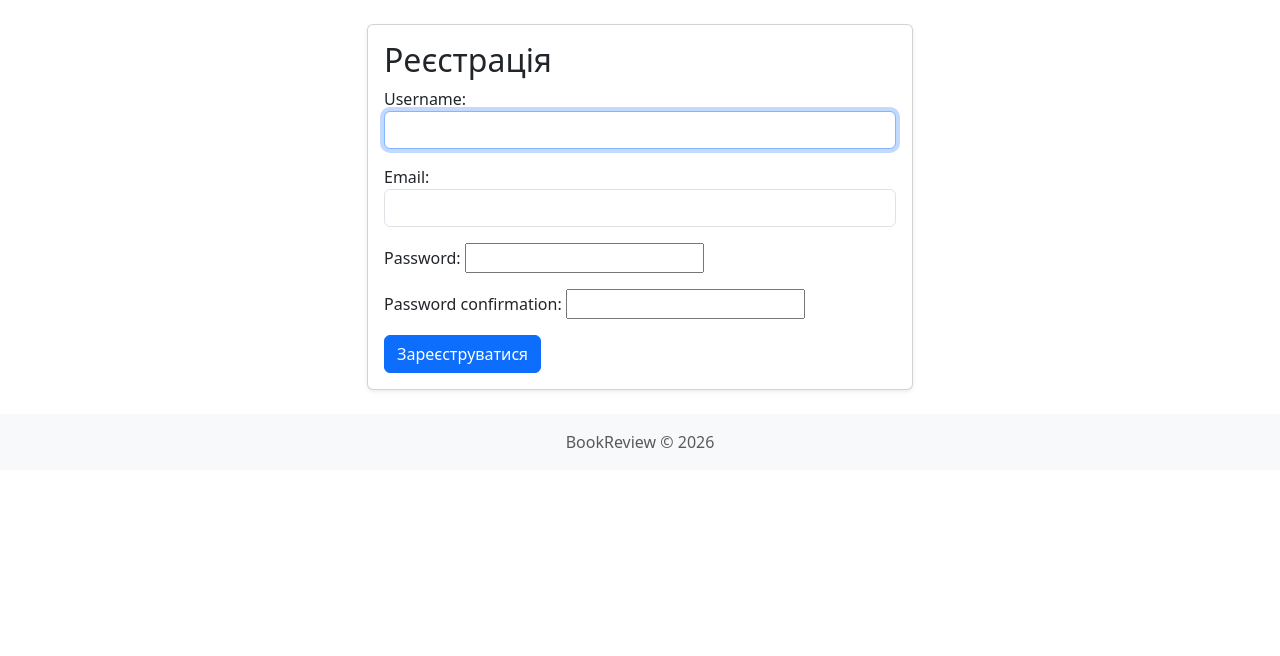
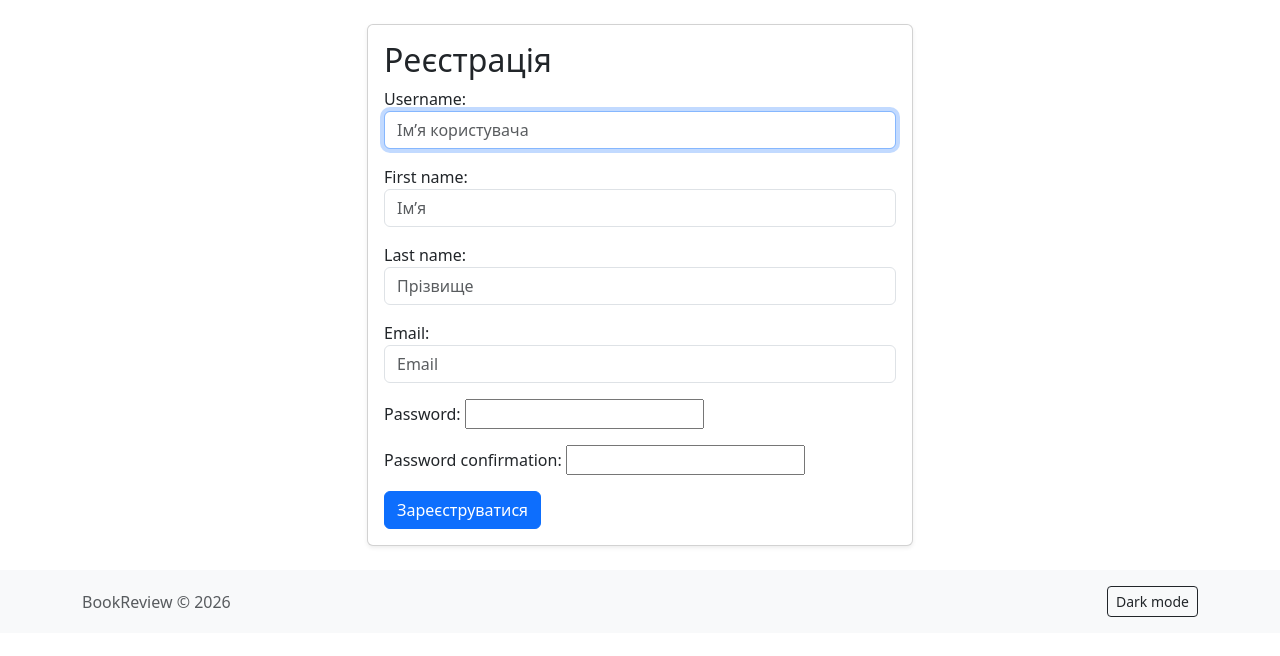
Before and after one commit to zhudim/Book_Reviews, a Django app: page /accounts/register/ in a window 1280 px wide. Shown: the part 56-712 px from the top of the page. Run offline with Django 5.2, Linux system fonts and the light colour scheme.

Commit message:
Commit 2: Applying fixes and bug squashing

```diff
--- a/templates/base.html
+++ b/templates/base.html
@@ -4,7 +4,9 @@
     <meta charset="utf-8">
     <meta name="viewport" content="width=device-width, initial-scale=1">
     <title>{% block title %}BookReview{% endblock %}</title>
+    {% load static %}
     <link href="https://cdn.jsdelivr.net/npm/bootstrap@5.3.2/dist/css/bootstrap.min.css" rel="stylesheet" crossorigin="anonymous">
+    <link href="{% static 'css/theme.css' %}" rel="stylesheet">
   </head>
   <body>
     <nav class="navbar navbar-expand-lg navbar-dark bg-dark">
@@ -42,8 +44,27 @@
       {% block content %}{% endblock %}
     </main>
     <footer class="bg-light py-3 mt-auto">
-      <div class="container text-center text-muted">BookReview &copy; 2026</div>
+      <div class="container d-flex flex-column flex-md-row justify-content-between align-items-center text-center text-md-start text-muted">
+        <span>BookReview &copy; 2026</span>
+        <button id="themeToggle" class="btn btn-sm btn-outline-dark mt-2 mt-md-0" type="button">Dark mode</button>
+      </div>
     </footer>
     <script src="https://cdn.jsdelivr.net/npm/bootstrap@5.3.2/dist/js/bootstrap.bundle.min.js" crossorigin="anonymous"></script>
+    <script>
+      const themeToggle = document.getElementById('themeToggle');
+      const currentTheme = localStorage.getItem('bookreview_theme') || 'light';
+      const updateTheme = (theme) => {
+        document.body.classList.toggle('theme-dark', theme === 'dark');
+        themeToggle.textContent = theme === 'dark' ? 'Light mode' : 'Dark mode';
+        themeToggle.classList.toggle('btn-outline-light', theme === 'dark');
+        themeToggle.classList.toggle('btn-outline-dark', theme === 'light');
+      };
+      updateTheme(currentTheme);
+      themeToggle.addEventListener('click', () => {
+        const nextTheme = document.body.classList.contains('theme-dark') ? 'light' : 'dark';
+        localStorage.setItem('bookreview_theme', nextTheme);
+        updateTheme(nextTheme);
+      });
+    </script>
   </body>
 </html>
--- a/templates/registration/login.html
+++ b/templates/registration/login.html
@@ -11,11 +11,11 @@
           {{ form.non_field_errors }}
           <div class="mb-3">
             {{ form.username.label_tag }}
-            {{ form.username }}
+            {{ form.username.as_widget(attrs={"class": "form-control", "placeholder": "Ім’я користувача"}) }}
           </div>
           <div class="mb-3">
             {{ form.password.label_tag }}
-            {{ form.password }}
+            {{ form.password.as_widget(attrs={"class": "form-control", "placeholder": "Пароль"}) }}
           </div>
           <button class="btn btn-primary" type="submit">Увійти</button>
         </form>
--- a/templates/registration/register.html
+++ b/templates/registration/register.html
@@ -13,6 +13,16 @@
             {{ form.username.label_tag }}
             {{ form.username }}
             {{ form.username.errors }}
+          </div>
+          <div class="mb-3">
+            {{ form.first_name.label_tag }}
+            {{ form.first_name }}
+            {{ form.first_name.errors }}
+          </div>
+          <div class="mb-3">
+            {{ form.last_name.label_tag }}
+            {{ form.last_name }}
+            {{ form.last_name.errors }}
           </div>
           <div class="mb-3">
             {{ form.email.label_tag }}
--- a/users/forms.py
+++ b/users/forms.py
@@ -6,17 +6,28 @@ from .models import Profile
 
 
 class UserRegistrationForm(UserCreationForm):
-    email = forms.EmailField(required=True, widget=forms.EmailInput(attrs={'class': 'form-control'}))
-    first_name = forms.CharField(max_length=30, required=False, widget=forms.TextInput(attrs={'class': 'form-control'}))
-    last_name = forms.CharField(max_length=30, required=False, widget=forms.TextInput(attrs={'class': 'form-control'}))
+    email = forms.EmailField(
+        required=True,
+        widget=forms.EmailInput(attrs={'class': 'form-control', 'placeholder': 'Email'}),
+    )
+    first_name = forms.CharField(
+        max_length=30,
+        required=False,
+        widget=forms.TextInput(attrs={'class': 'form-control', 'placeholder': 'Ім’я'}),
+    )
+    last_name = forms.CharField(
+        max_length=30,
+        required=False,
+        widget=forms.TextInput(attrs={'class': 'form-control', 'placeholder': 'Прізвище'}),
+    )
 
     class Meta:
         model = User
         fields = ['username', 'email', 'first_name', 'last_name', 'password1', 'password2']
         widgets = {
-            'username': forms.TextInput(attrs={'class': 'form-control'}),
-            'password1': forms.PasswordInput(attrs={'class': 'form-control'}),
-            'password2': forms.PasswordInput(attrs={'class': 'form-control'}),
+            'username': forms.TextInput(attrs={'class': 'form-control', 'placeholder': 'Ім’я користувача'}),
+            'password1': forms.PasswordInput(attrs={'class': 'form-control', 'placeholder': 'Пароль'}),
+            'password2': forms.PasswordInput(attrs={'class': 'form-control', 'placeholder': 'Підтвердіть пароль'}),
         }
 
 
@@ -25,6 +36,6 @@ class ProfileForm(forms.ModelForm):
         model = Profile
         fields = ['avatar', 'bio', 'location']
         widgets = {
-            'location': forms.TextInput(attrs={'class': 'form-control'}),
-            'bio': forms.Textarea(attrs={'class': 'form-control', 'rows': 4}),
+            'location': forms.TextInput(attrs={'class': 'form-control', 'placeholder': 'Локація'}),
+            'bio': forms.Textarea(attrs={'class': 'form-control', 'rows': 4, 'placeholder': 'Коротко про себе'}),
         }
```
Also changed, not shown: static/css/theme.css (added, +72 -0 lines), templates/users/profile.html (+7 -1 lines).
